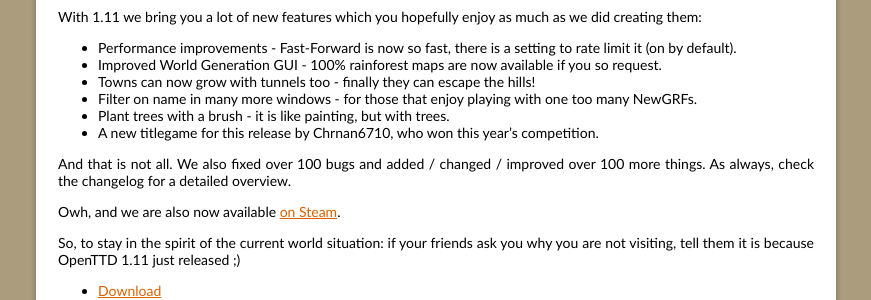
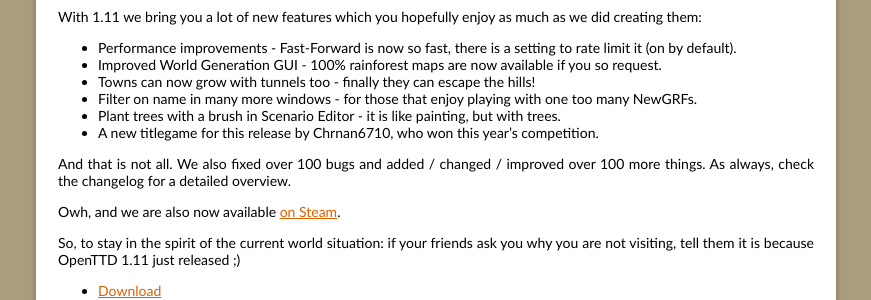
Before and after one commit to OpenTTD/website, a Jekyll site: the page built from _posts/2021-04-01-openttd-1-11-0.md, in a window 1280 px wide. Shown: the part 261-561 px from the top of the page, without its empty margins (204-1075 px from the left). Built offline with Jekyll 4.4.1, drawn with Linux system fonts in a browser that asks for light colours.

Commit message:
Update 2021-04-01-openttd-1-11-0.md

```diff
--- a/_posts/2021-04-01-openttd-1-11-0.md
+++ b/_posts/2021-04-01-openttd-1-11-0.md
@@ -11,7 +11,7 @@
 * Improved World Generation GUI - 100% rainforest maps are now available if you so request.
 * Towns can now grow with tunnels too - finally they can escape the hills!
 * Filter on name in many more windows - for those that enjoy playing with one too many NewGRFs.
-* Plant trees with a brush - it is like painting, but with trees.
+* Plant trees with a brush in Scenario Editor - it is like painting, but with trees.
 * A new titlegame for this release by Chrnan6710, who won this year's competition.
 
 And that is not all.
```
